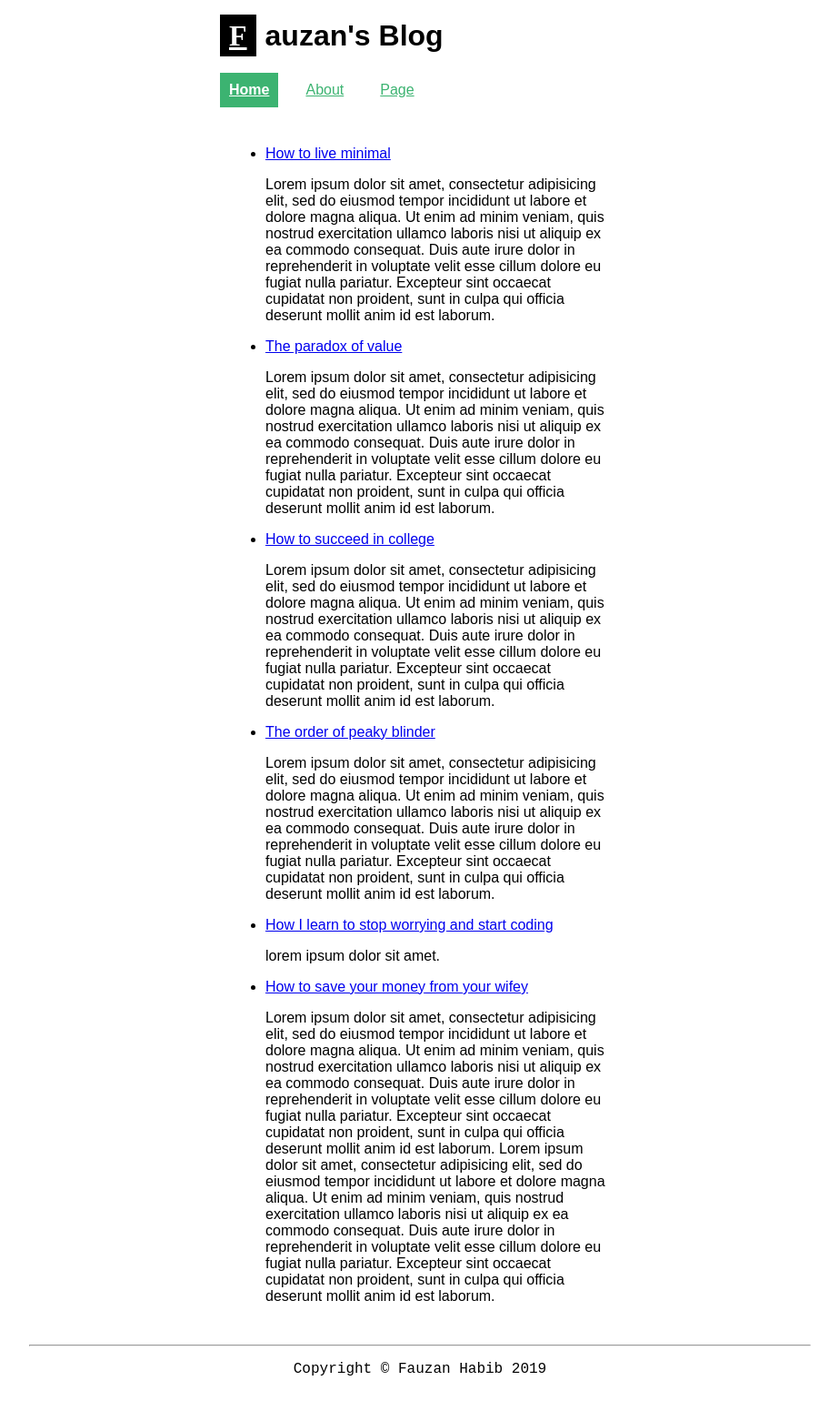
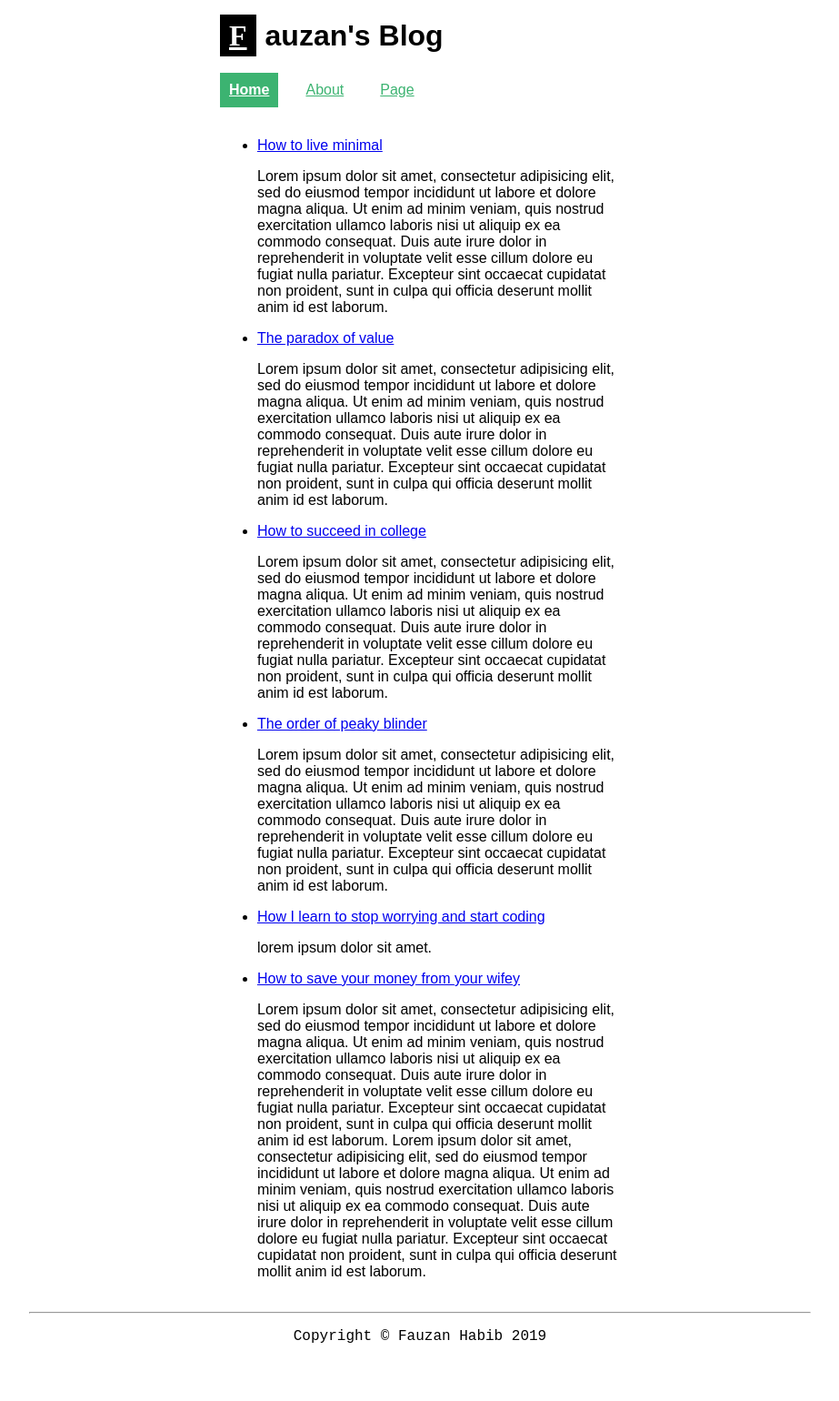
Before and after one commit to TheZano/wwb, a Jekyll site: the page built from index.html, in a window 1280 px wide. Shown: the whole page at 91% size, without its empty margins (178-1101 px from the left). Built offline with Jekyll 4.4.1, drawn with Linux system fonts in a browser that asks for light colours; after the commit the page ends 1504 px from its top, so only the background shows below that.

```diff
--- a/css/common.css
+++ b/css/common.css
@@ -51,7 +51,7 @@
 /* Create three unequal columns that floats next to each other */
 .column {
   float: right;
-  padding: 10px;
+  padding: 1px;
 }
 
 /* Left and right column */
```
